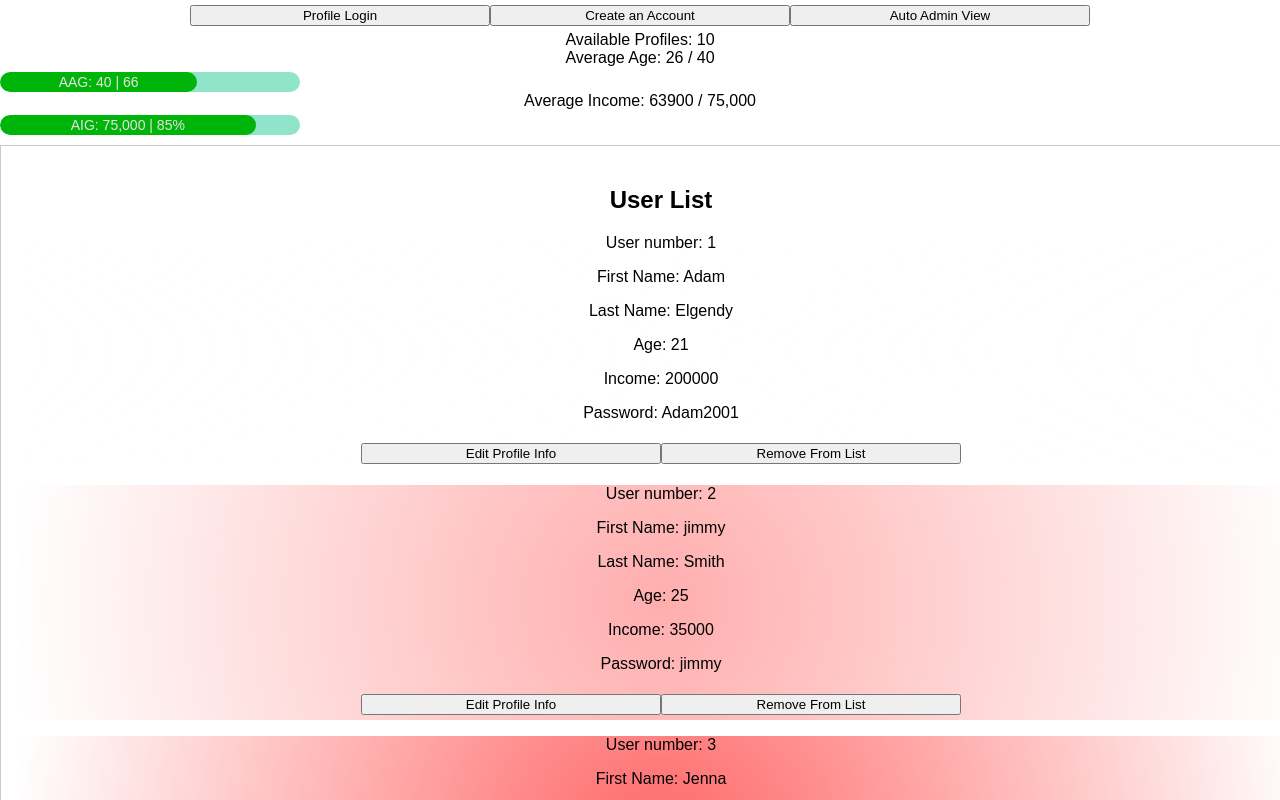
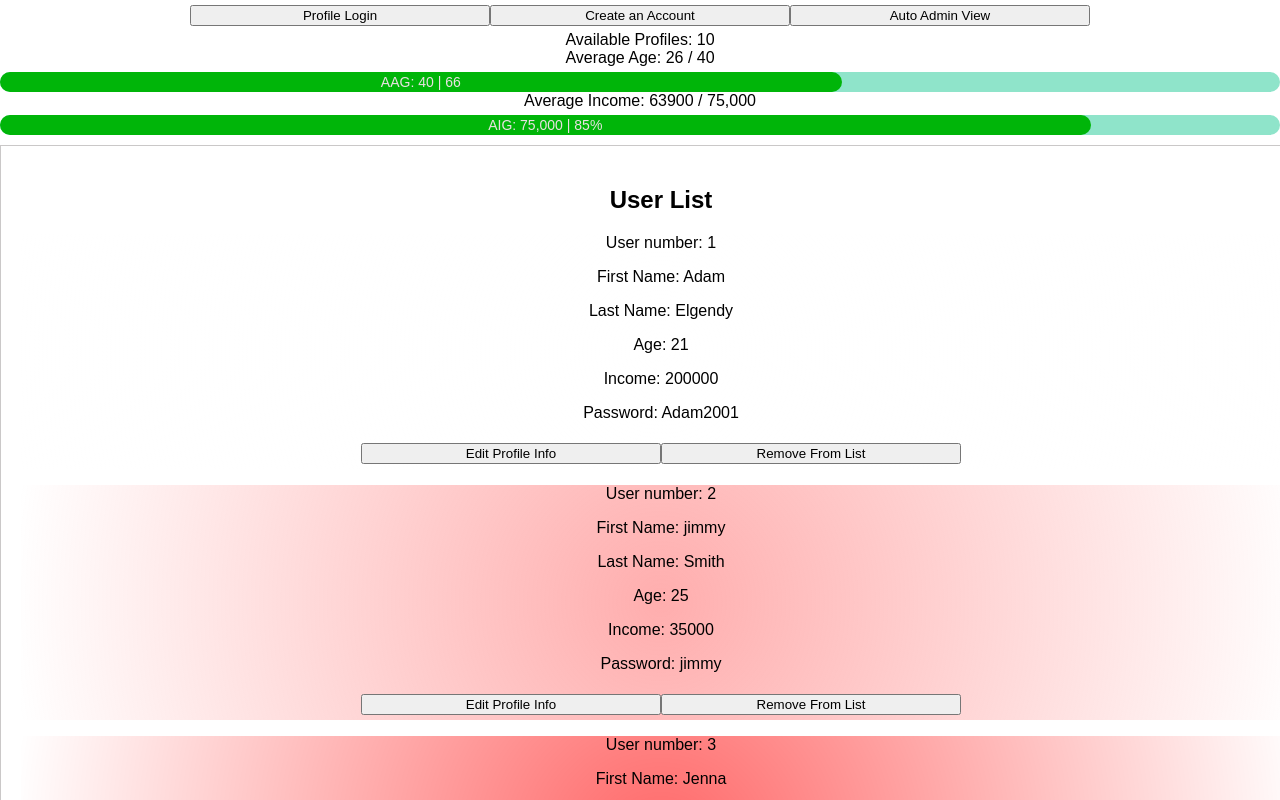
Before and after one commit to theadamites/Budget-App-First-React-web-Application, a React (Create React App) app: page / in a window 1280 px wide. Both pictures are taken after a click on the button "Auto Admin View". Built offline with nearby package versions, Linux system fonts and the light colour scheme.

Commit message:
Update styles.css

```diff
--- a/src/styles.css
+++ b/src/styles.css
@@ -1,4 +1,4 @@
-/* Reset some default styles sup */
+/* Reset some default styles */
 body, html {
   margin: 0;
   padding: 0;
@@ -14,7 +14,6 @@ body, html {
 }
 
 #app {
-  position: relative;
   width: 100%;
   padding: 10px;
   display: flex;
@@ -61,18 +60,11 @@ input, button {
 }
 
 /* Other styles */
-.analize-container {
-  font-family: sans-serif;
-  text-align: center;
-  overflow-y: auto;
-  position: center;
-}
 
 .progress-bar {
-  position: center;
-  width: 95%;
+  width: 100%;
   height: 20px;
-  background-color: #8fe48f;
+  background-color: #8fe4ca;
   border-radius: 20px;
   margin-top: 5px;
 }
@@ -142,80 +134,10 @@ input, button {
   z-index: -1;
 }
 
-
-
-/* Other styles */
-
-/* styles.css (or your main CSS file) */
-#app-boundary {
-  position: fixed;
-  top: 0;
-  left: 0;
-  width: 100%;
-  height: 100%;
-  z-index: -1; /* Send it to the back */
-}
-
-/* Additional styles */
-.fade-blur {
-  position: relative;
-  overflow: hidden;
-}
-
-.fade-blur::before {
-  content: "";
-  position: absolute;
-  top: 0;
-  left: 0;
-  right: 0;
-  bottom: 0;
-  background: radial-gradient(circle, rgba(255, 0, 0, 0.6), transparent);
-  pointer-events: none;
-}
-
-/* Your existing styles */
-
-/* Responsive progress bar */
-.progress-bar-container {
-  width: 100%;
-  display: flex;
-  justify-content: center;
-}
-
-.progress-bar {
-  width: 100%;
-  max-width: 300px;
-  height: 20px;
-  background-color: #8fe4ca;
-  border-radius: 20px;
-  margin-top: 5px;
-  position: relative;
-  overflow: hidden;
-}
-
-.progress {
-  height: 100%;
-  background-color: hwb(123 0% 29%);
-  border-radius: 10px;
-  position: relative;
-}
-
-.progress-text {
-  position: absolute;
-  left: 50%;
-  transform: translateX(-50%);
-  color: #e9e2e2;
-  font-size: 14px;
-}
-
-
 /* Additional styles */
 .create-profile {
-
-  position: relative;
   padding: 20px;
   max-width: 100%;
-  max-height: 100%;
   background-color: #f7f7f7;
   border-radius: 20px;
   box-shadow: 0 2px 4px rgba(0, 0, 0, 0.1);
```
